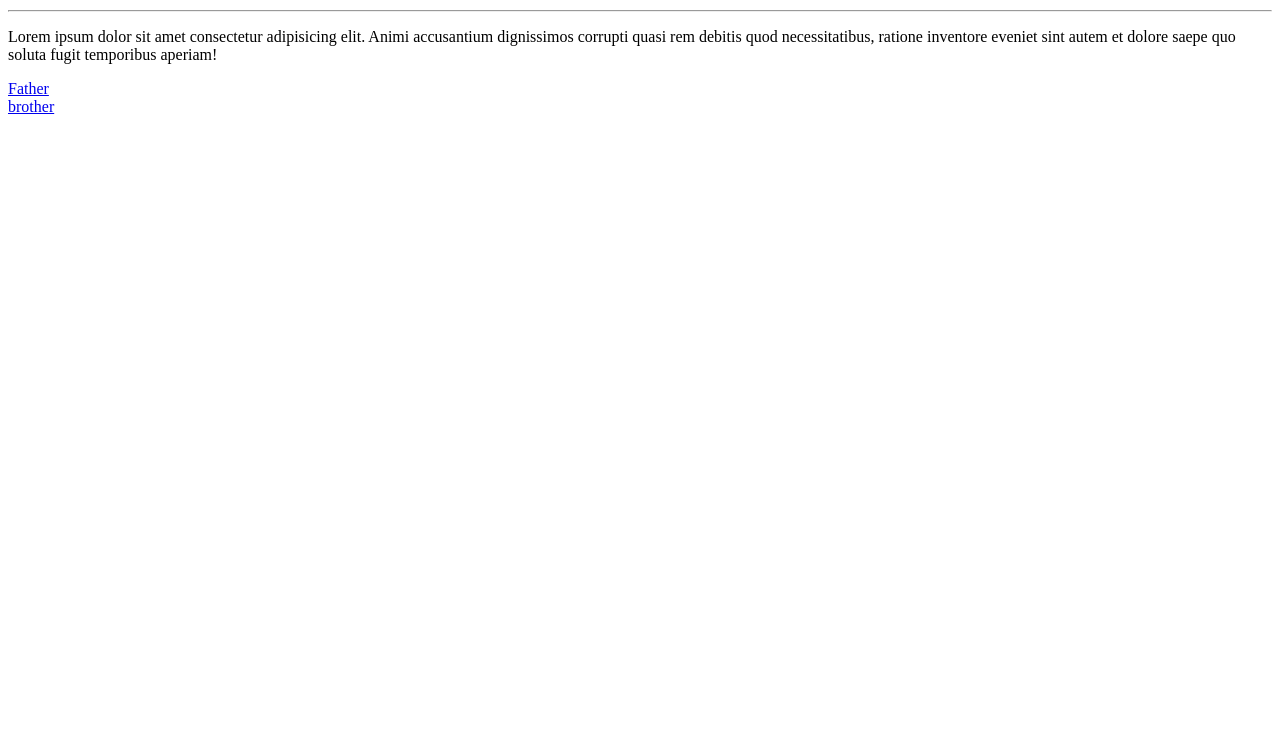
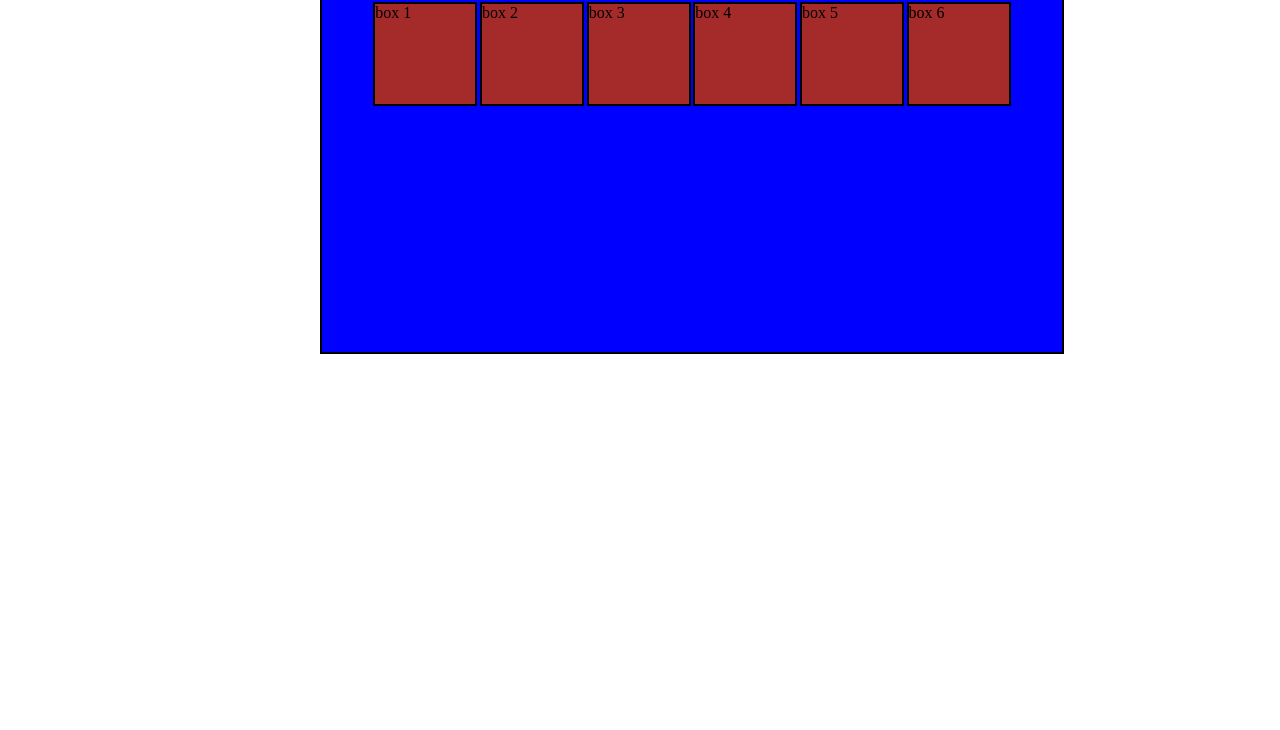
Before and after one commit to ZeeshanKhan4089/assignment.html-june13-2024, a plain HTML site: page index.html in a window 1280 px wide. Shown: the part 70-800 px from the top of the page. Drawn offline with Linux system fonts and the light colour scheme.

Commit message:
Add files via upload

```diff
--- a/index.html
+++ b/index.html
@@ -1,16 +1,43 @@
 <!DOCTYPE html>
 <html lang="en">
-<head>
-    <meta charset="UTF-8">
-    <meta name="viewport" content="width=device-width, initial-scale=1.0">
-    <title>Zeeshan</title>
-</head>
-<body>
-    <h1>ZEESHAN KHAN</h1>
-    <hr>
-    <p>Lorem ipsum dolor sit amet consectetur adipisicing elit. Animi accusantium dignissimos corrupti quasi rem debitis quod necessitatibus, ratione inventore eveniet sint autem et dolore saepe quo soluta fugit temporibus aperiam!</p>
-    <a href="Sibblings/father.html">Father</a>
-    <br>
-    <a href="Sibblings/brother.html"> brother</a>
-</body>
+  <head>
+    <meta charset="UTF-8" />
+    <meta name="viewport" content="width=device-width, initial-scale=1.0" />
+    <title>Document</title>
+    <style>
+      * {
+        padding: 0;
+        margin: 0;
+      }
+      div {
+        margin: 20px 25%;
+        padding: 50px;
+        background-color: blue;
+        height: 300px;
+        width: 50%;
+        border: 2px solid black;
+        flex-direction: row;
+        display: flex;
+        justify-content: space-around;
+      }
+
+      span {
+        border: 2px solid black;
+        background-color: brown;
+        display: inline-block;
+        width: 100px;
+        height: 100px;
+      }
+    </style>
+  </head>
+  <body>
+    <div>
+      <span>box 1</span>
+      <span>box 2</span>
+      <span>box 3</span>
+      <span>box 4</span>
+      <span>box 5</span>
+      <span>box 6</span>
+    </div>
+  </body>
 </html>
```
